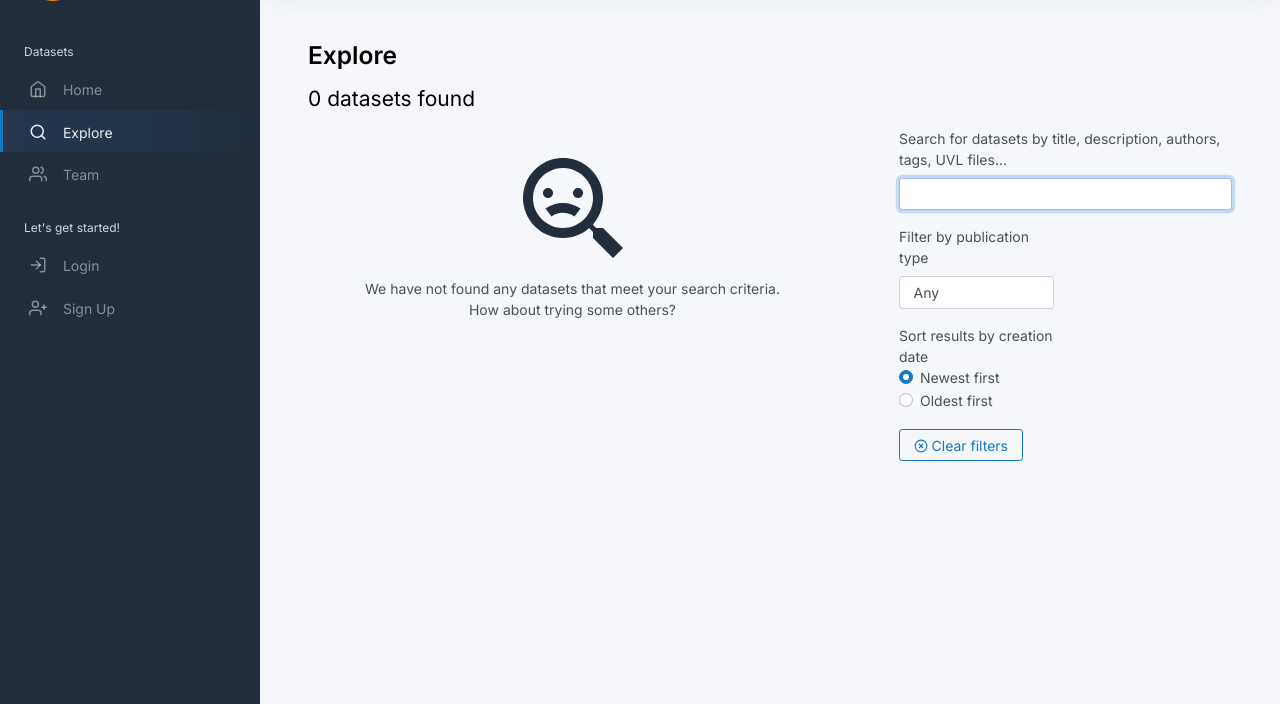
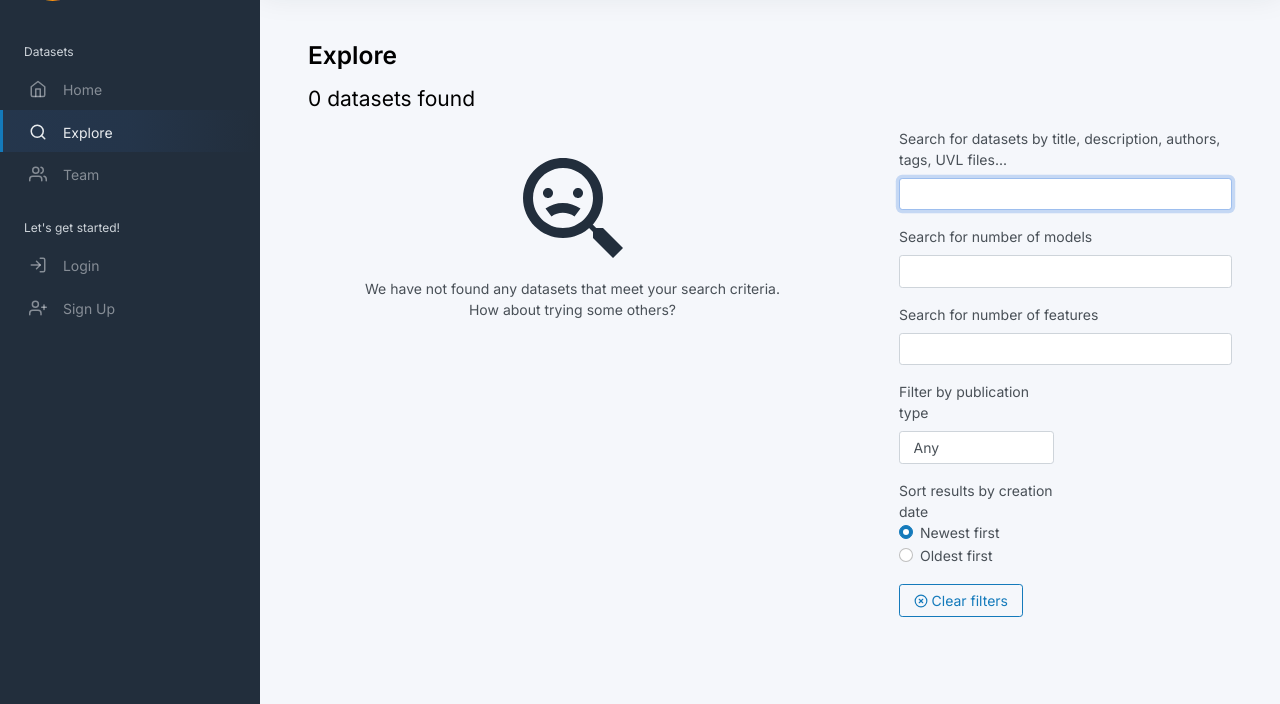
Before and after one commit to potaje-hub/potaje-hub, a Flask app: page /explore in a window 1280 px wide. Shown: the part 73-777 px from the top of the page. Run offline with Flask 3, Linux system fonts and the light colour scheme; data that the repository does not hold is empty; parts of the project's set-up code (start-up, migrations or seed data) failed here and were passed over; some libraries are stand-ins or nearby versions.

Commit message:
feat: advance filtering of number of models and number of features full implemented

```diff
--- a/app/modules/explore/assets/scripts.js
+++ b/app/modules/explore/assets/scripts.js
@@ -19,6 +19,8 @@ function send_query() {
             const searchCriteria = {
                 csrf_token: csrfToken,
                 query: document.querySelector('#query').value,
+                number_of_models: document.querySelector('#number_of_models').value,
+                number_of_features: document.querySelector('#number_of_features').value,
                 publication_type: document.querySelector('#publication_type').value,
                 sorting: document.querySelector('[name="sorting"]:checked').value,
             };
@@ -167,6 +169,16 @@ function clearFilters() {
     queryInput.value = "";
     // queryInput.dispatchEvent(new Event('input', {bubbles: true}));
 
+    // Reset the search number_of_models
+    let numberOfModelsInput = document.querySelector('#number_of_models');
+    numberOfModelsInput.value = "";
+    // numberOfModelsInput.dispatchEvent(new Event('input', {bubbles: true}));
+
+    // Reset the search number_of_models
+    let numberOfFeaturessInput = document.querySelector('#number_of_features');
+    numberOfFeaturessInput.value = "";
+    // numberOfFeaturessInput.dispatchEvent(new Event('input', {bubbles: true}));
+
     // Reset the publication type to its default value
     let publicationTypeSelect = document.querySelector('#publication_type');
     publicationTypeSelect.value = "any"; // replace "any" with whatever your default value is
@@ -203,3 +215,35 @@ document.addEventListener('DOMContentLoaded', () => {
         queryInput.dispatchEvent(new Event('input', {bubbles: true}));
     }
 });
+
+document.addEventListener('DOMContentLoaded', () => {
+
+    let urlParams = new URLSearchParams(window.location.search);
+    let numberOfModelsParam = urlParams.get('number_of_models');
+
+    if (numberOfModelsParam) {
+        const numberOfModelsInput = document.getElementById('number_of_models');
+        numberOfModelsInput.value = numberOfModelsParam
+        numberOfModelsInput.dispatchEvent(new Event('input', {bubbles: true}));
+        console.log("throw event")
+    } else {
+        const numberOfModelsInput = document.getElementById('number_of_models');
+        numberOfModelsInput.dispatchEvent(new Event('input', {bubbles: true}));
+    }
+});
+
+document.addEventListener('DOMContentLoaded', () => {
+
+    let urlParams = new URLSearchParams(window.location.search);
+    let numberOfFeaturesParam = urlParams.get('number_of_features');
+
+    if (numberOfFeaturesParam) {
+        const numberOfFeaturesInput = document.getElementById('number_of_features');
+        numberOfFeaturesInput.value = numberOfFeaturesParam
+        numberOfFeaturesInput.dispatchEvent(new Event('input', {bubbles: true}));
+        console.log("throw event")
+    } else {
+        const numberOfFeaturesInput = document.getElementById('number_of_features');
+        numberOfFeaturesInput.dispatchEvent(new Event('input', {bubbles: true}));
+    }
+});
--- a/app/modules/explore/repositories.py
+++ b/app/modules/explore/repositories.py
@@ -1,7 +1,7 @@
 import re
-from sqlalchemy import any_, or_
+from sqlalchemy import any_, or_, and_
 import unidecode
-from app.modules.dataset.models import Author, DSMetaData, DataSet, PublicationType
+from app.modules.dataset.models import Author, DSMetaData, DataSet, PublicationType, DSMetrics
 from app.modules.featuremodel.models import FMMetaData, FeatureModel
 from core.repositories.BaseRepository import BaseRepository
 
@@ -10,7 +10,7 @@ class ExploreRepository(BaseRepository):
     def __init__(self):
         super().__init__(DataSet)
 
-    def filter(self, query="", sorting="newest", publication_type="any", tags=[], **kwargs):
+    def filter(self, query="", sorting="newest", publication_type="any", number_of_models = None, number_of_features = None, tags=[], **kwargs):
         # Normalize and remove unwanted characters
         normalized_query = unidecode.unidecode(query).lower()
         cleaned_query = re.sub(r'[,.":\'()\[\]^;!¡¿?]', "", normalized_query)
@@ -28,6 +28,12 @@ class ExploreRepository(BaseRepository):
             filters.append(FMMetaData.publication_doi.ilike(f"%{word}%"))
             filters.append(FMMetaData.tags.ilike(f"%{word}%"))
             filters.append(DSMetaData.tags.ilike(f"%{word}%"))
+        metrics_filters = []
+        if (number_of_features):
+            metrics_filters.append(DSMetrics.number_of_features == number_of_features)
+
+        if (number_of_models):
+            metrics_filters.append(DSMetrics.number_of_models == number_of_models)
 
         datasets = (
             self.model.query
@@ -35,7 +41,9 @@ class ExploreRepository(BaseRepository):
             .join(DSMetaData.authors)
             .join(DataSet.feature_models)
             .join(FeatureModel.fm_meta_data)
+            .join(DSMetaData.ds_metrics)
             .filter(or_(*filters))
+            .filter(and_(*metrics_filters))
             .filter(DSMetaData.dataset_doi.isnot(None))  # Exclude datasets with empty dataset_doi
         )
 
--- a/app/modules/explore/services.py
+++ b/app/modules/explore/services.py
@@ -6,5 +6,5 @@ class ExploreService(BaseService):
     def __init__(self):
         super().__init__(ExploreRepository())
 
-    def filter(self, query="", sorting="newest", publication_type="any", tags=[], **kwargs):
-        return self.repository.filter(query, sorting, publication_type, tags, **kwargs)
+    def filter(self, query="", sorting="newest", publication_type="any", number_of_models = None, number_of_features = None, tags=[], **kwargs):
+        return self.repository.filter(query, sorting, publication_type, number_of_models, number_of_features, tags, **kwargs)
--- a/app/modules/explore/templates/explore/index.html
+++ b/app/modules/explore/templates/explore/index.html
@@ -51,6 +51,20 @@
                                     Search for datasets by title, description, authors, tags, UVL files...
                                 </label>
                                 <input class="form-control" id="query" name="query" required="" type="text"
+                                       value="" autofocus>
+                            </div>
+                            <div class="mb-3">
+                                <label class="form-label" for="number_of_models">
+                                    Search for number of models
+                                </label>
+                                <input class="form-control" id="number_of_models" name="number_of_models" required="" type="number"
+                                       value="" autofocus>
+                            </div>
+                            <div class="mb-3">
+                                <label class="form-label" for="number_of_features">
+                                    Search for number of features
+                                </label>
+                                <input class="form-control" id="number_of_features" name="number_of_features" required="" type="number"
                                        value="" autofocus>
                             </div>
                         </div>
```
Also changed, not shown: 1 other file.
